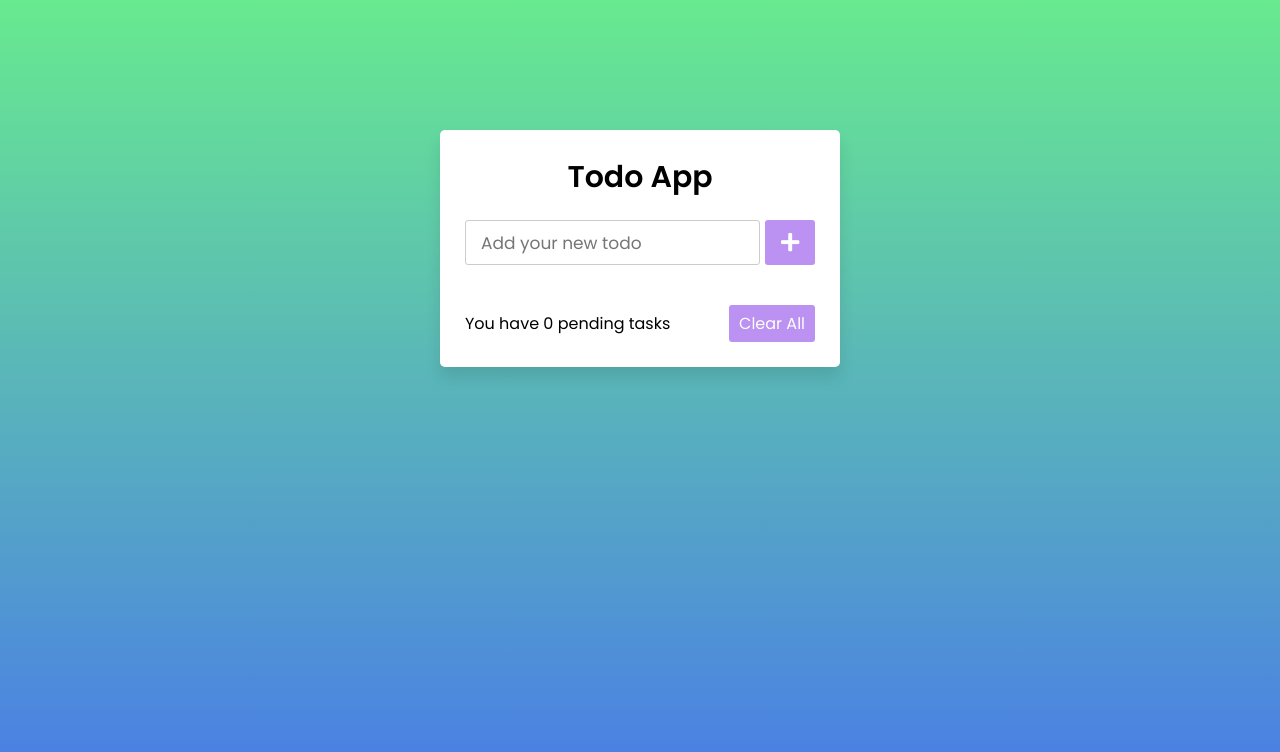
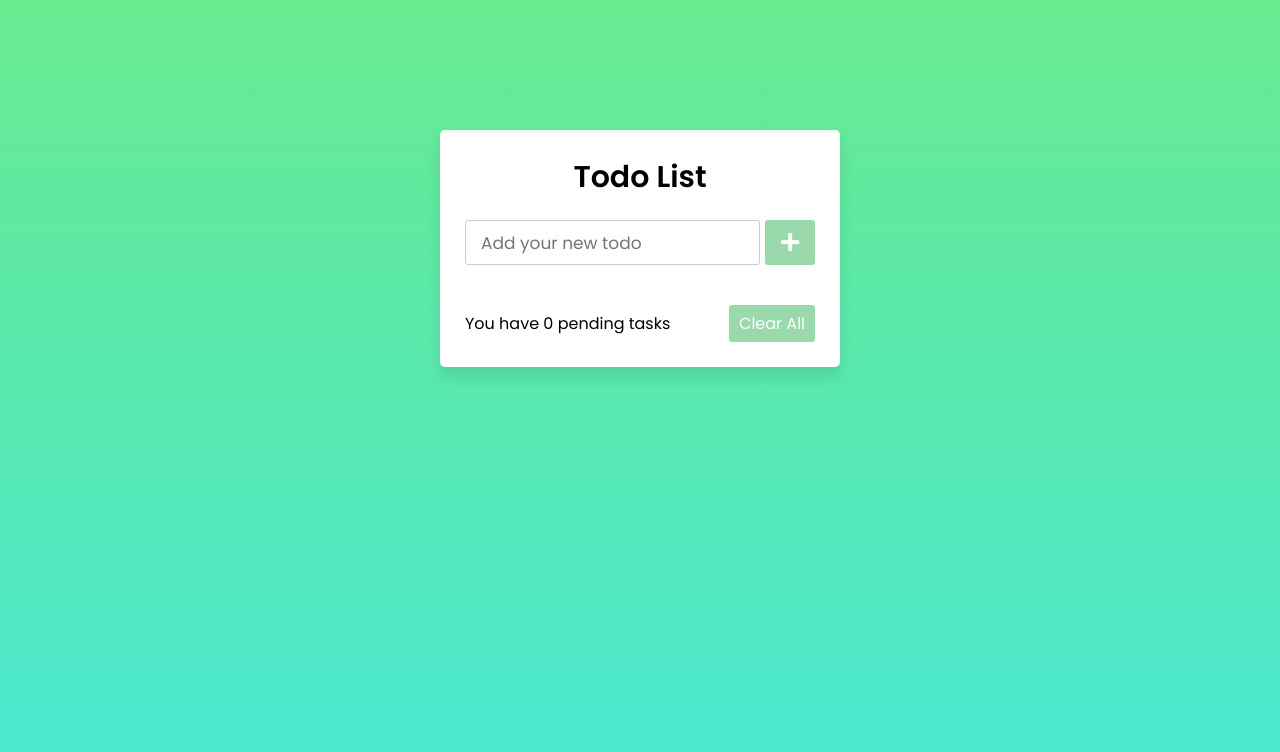
Before and after one commit to CommanderCoolDev/ToDoList-JS, a plain HTML site: page index.html in a window 1280 px wide. Drawn offline with Linux system fonts and the light colour scheme.

Commit message:
added styles

```diff
--- a/index.html
+++ b/index.html
@@ -4,14 +4,14 @@
 <head>
     <meta charset="UTF-8">
     <meta name="viewport" content="width=device-width, initial-scale=1.0">
-    <title>Todo App JavaScript | CodingNepal</title>
+    <title>ToDo LIST</title>
     <link rel="stylesheet" href="style.css">
     <link rel="stylesheet" href="https://cdnjs.cloudflare.com/ajax/libs/font-awesome/5.15.3/css/all.min.css"/>
 </head>
 <body>
   <div class="wrapper">
     <header>
-        <div class="todo">Todo App</div>
+        <div class="todo">Todo List</div>
     </header>
     <div class="inputField">
       <input type="text" placeholder="Add your new todo">
--- a/style.css
+++ b/style.css
@@ -7,14 +7,14 @@
 }
 ::selection{
   color: #ffff;
-  background: rgb(142, 73, 232);
+  background: rgb(73, 232, 121);
 }
 body{
   width: 100%;
   height: 100vh;
   /* overflow: hidden; */
   padding: 10px;
-  background: linear-gradient(to bottom, #68ea8f 0%, #497BE8 100%);
+  background: linear-gradient(to bottom, #68ea8f 0%, #49e8d3 100%);
 }
 .todo {
   text-align: center;
@@ -49,7 +49,7 @@ body{
   transition: all 0.3s ease;
 }
 .inputField input:focus{
-  border-color: #8E49E8;
+  border-color: #38754a;
 }
 .inputField button{
   width: 50px;
@@ -59,7 +59,7 @@ body{
   margin-left: 5px;
   font-size: 21px;
   outline: none;
-  background: #8E49E8;
+  background: #56c076;
   cursor: pointer;
   border-radius: 3px;
   opacity: 0.6;
@@ -68,7 +68,7 @@ body{
 }
 .inputField button:hover,
 .footer button:hover{
-  background: #721ce3;
+  background: #38754a;
 }
 .inputField button.active{
   opacity: 1;
@@ -122,7 +122,7 @@ body{
   font-weight: 400;
   font-size: 16px;
   margin-left: 5px;
-  background: #8E49E8;
+  background: #56c076;
   cursor: pointer;
   user-select: none;
   opacity: 0.6;
```
